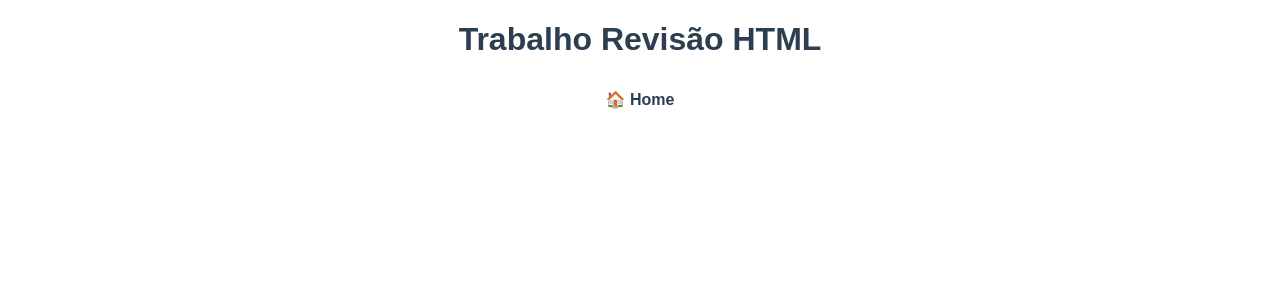
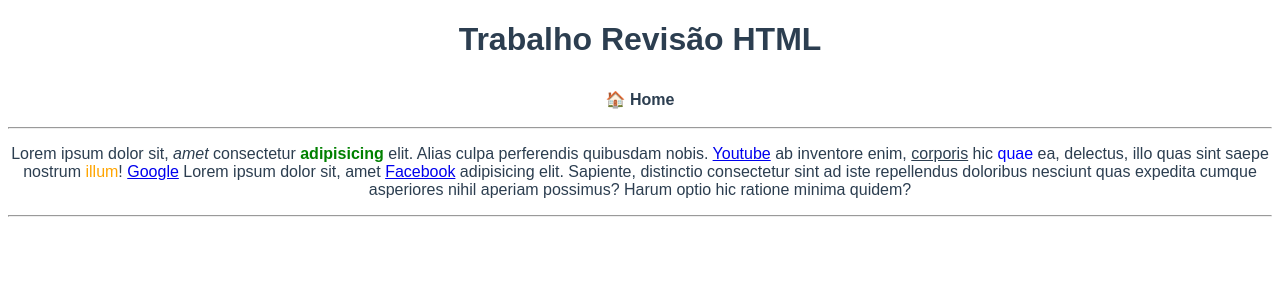
Before and after one commit to Alison4kk/revisao-html, a Vue app: page /3-itens-formatados in a window 1280 px wide. Shown: the top 300 px of the page. Built offline with nearby package versions, Linux system fonts and the light colour scheme.

Commit message:
feito atividade 2 3

```diff
--- /dev/null
+++ b/src/views/FormatosTexto2View.vue
@@ -0,0 +1,8 @@
+<template>
+  <div>
+    <strong>Texto em Negrito</strong> <br>
+    <i>Texto em Italico</i> <br>
+    <span>Linha horizonal</span>
+    <hr>
+  </div>
+</template>
--- a/src/views/HomeView.vue
+++ b/src/views/HomeView.vue
@@ -3,7 +3,9 @@
     <p>Bem vindo ao trabalho, navegue usando os links abaixo:</p>
     <nav>
       <router-link to="/0-catalogo">0 - Catalogo de Produtos</router-link>
-      <router-link to="/about">1 - Titulo</router-link>
+      <router-link to="/1-titulos">1 - Titulo</router-link>
+      <router-link to="/2-fomratos-texto">2 - Formatos Texto</router-link>
+      <router-link to="/3-itens-formatados">3 - Itens Formatados</router-link>
     </nav>
   </div>
 </template>
--- /dev/null
+++ b/src/views/ItemsFormatados3View.vue
@@ -0,0 +1,28 @@
+<template>
+  <div>
+    <hr>
+    <p>
+      Lorem ipsum dolor sit, <i>amet</i> consectetur <strong  class="green">adipisicing</strong> elit. Alias culpa perferendis quibusdam nobis. <a href="https://youtube.com" target="_blank">Youtube</a> ab <span class="red"></span> inventore enim, <u>corporis</u> hic <span class="blue">quae</span> ea, delectus, illo <span class="yellow"></span> quas sint saepe nostrum <span class="orange">illum</span>! <a href="https://www.google.com.br" target="_blank">Google</a>
+      Lorem ipsum dolor sit, amet <a href="https://facebook.com"  target="_blank">Facebook</a> adipisicing elit. Sapiente, distinctio consectetur sint ad iste repellendus doloribus nesciunt quas expedita cumque asperiores nihil aperiam possimus? Harum optio hic ratione minima quidem?
+    </p>
+    <hr>
+  </div>
+</template>
+
+<style >
+  .red {
+    color: red;
+  }
+  .blue {
+    color: blue;
+  }
+  .green {
+    color: green;
+  }
+  .yellow {
+    color: yellow;
+  }
+  .orange {
+    color: orange;
+  }
+</style>
--- /dev/null
+++ b/src/views/Titulos1View.vue
@@ -0,0 +1,11 @@
+<template>
+  <div>
+    <h1>Linha de cabeçalho 1</h1>
+    <h2>Linha de cabeçalho 2</h2>
+    <h3>Linha de cabeçalho 3</h3>
+    <h4>Linha de cabeçalho 4</h4>
+    <h5>Linha de cabeçalho 5</h5>
+    <h6>Linha de cabeçalho 6</h6>
+
+  </div>
+</template>
```
Also changed, not shown: src/router/index.ts (+7 -1 lines).
